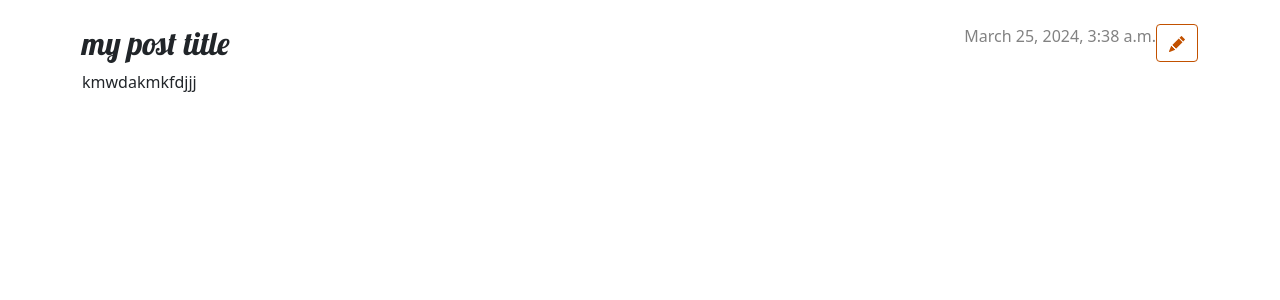
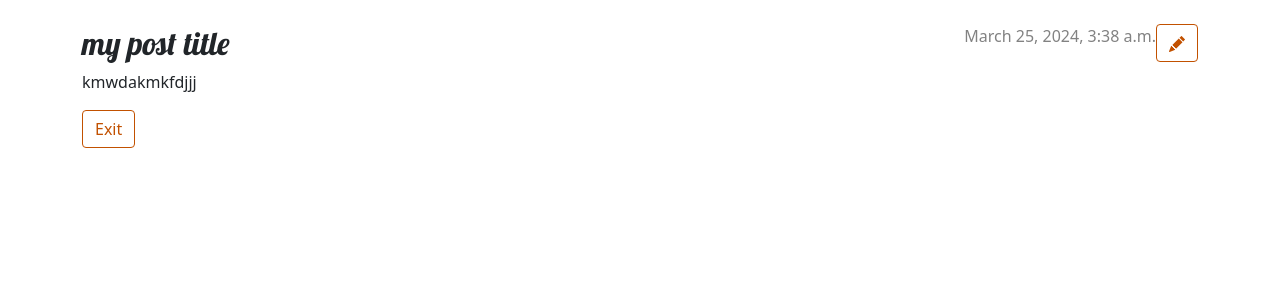
Before and after one commit to SHANUMOLVJ/my-first-blog, a Django app: page /post/1/ in a window 1280 px wide. Shown: the part 122-422 px from the top of the page. Run offline with Django 3.2, Linux system fonts and the light colour scheme; data comes from the database, SQL or seed files in the repository; both versions use the stored data as it was after the commit.

Commit message:
Your commit message here

```diff
--- a/blog/templates/blog/post_detail.html
+++ b/blog/templates/blog/post_detail.html
@@ -15,5 +15,8 @@
         {% endif %}
         <h2>{{ post.title }}</h2>
         <p>{{ post.text|linebreaksbr }}</p>
+
+        <!-- Exit Button -->
+        <a class="btn btn-secondary" href="{% url 'post_list' %}">Exit</a>
     </article>
 {% endblock %}
```
Also changed, not shown: db.sqlite3.
